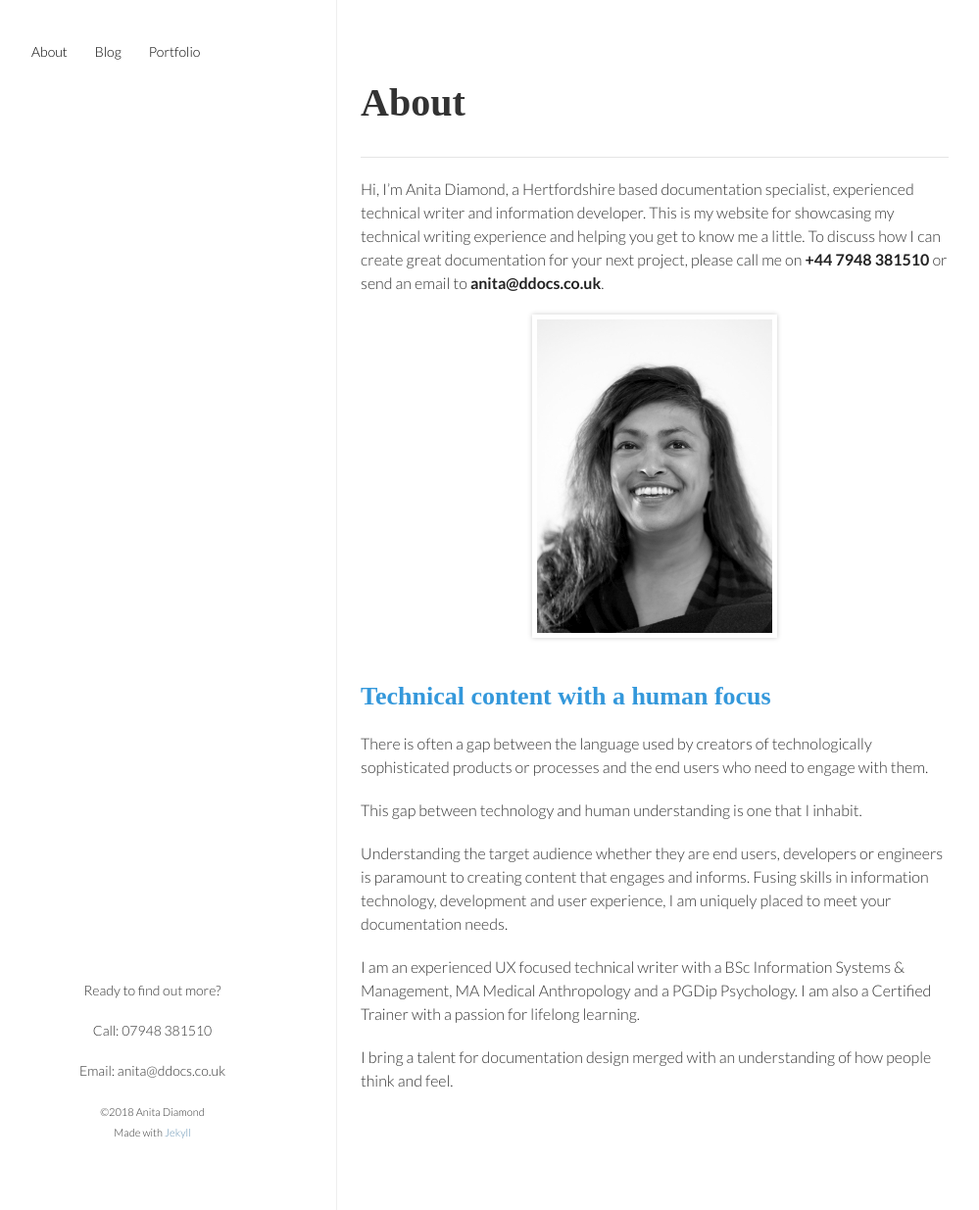
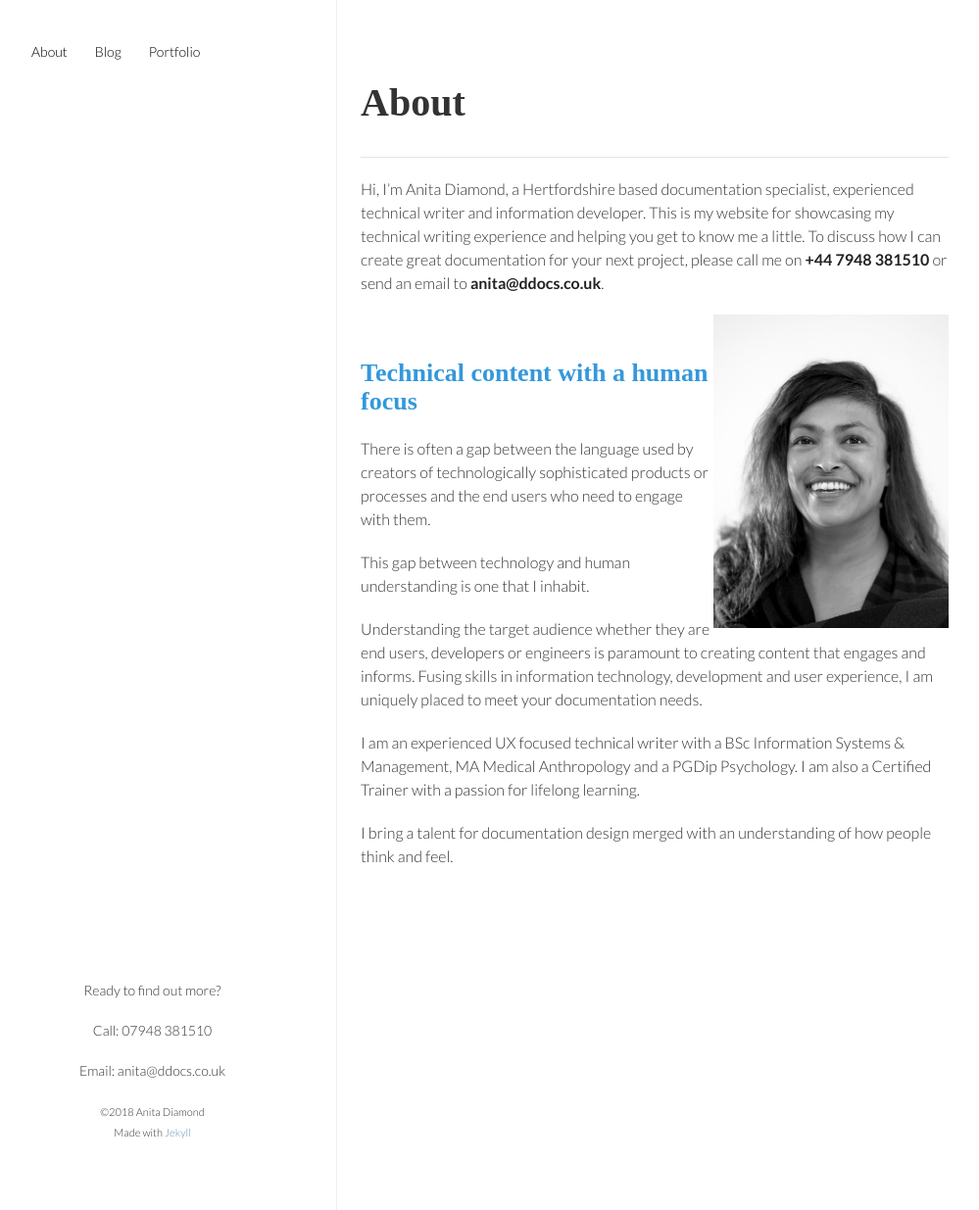
Before and after one commit to ddocs/ddocs.github.io, a Jekyll site: the page built from index.html, in a window 1280 px wide and 1235 px high. Shown: the whole window at 98% size, without its empty margins (147-1146 px from the left). Built offline with Jekyll 4.4.1, drawn with Linux system fonts in a browser that asks for light colours; nearby versions of some CDN libraries; some web fonts are replaced.

Commit message:
removed js from image

```diff
--- a/index.html
+++ b/index.html
@@ -21,10 +21,10 @@ title: About
         <hr>
         <p> Hi, I’m Anita Diamond, a Hertfordshire based documentation specialist, experienced technical writer and information developer. This is my website for showcasing my technical writing experience and helping you get to know me a little. To discuss how I can create great documentation for your next project, please call me on <strong>+44 7948 381510</strong> or send an email to <strong>anita@ddocs.co.uk</strong>.</p>
 
-        <ul id="slider1">
-          <li><img src="/img/about-images/anita.jpg" title="Anita Diamond" /></li>
 
-        </ul>
+          <img src="/img/about-images/anita.jpg" title="Anita Diamond" />
+
+
         <br>
         <h2> Technical content with a human focus </h2>
         <p> There is often a gap between the language used by creators of technologically sophisticated products or processes and the end users who need to engage with them.</p>
```
